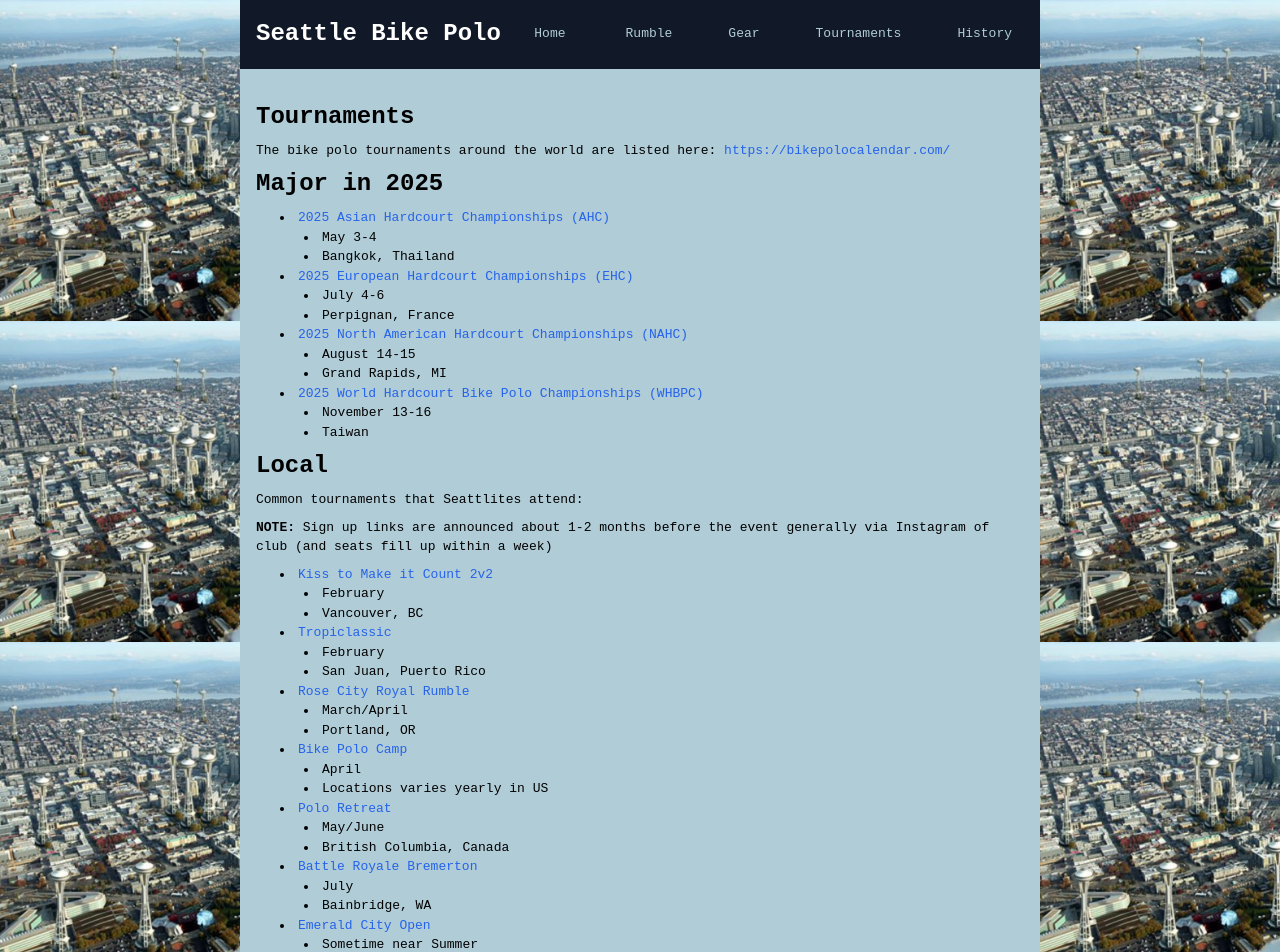
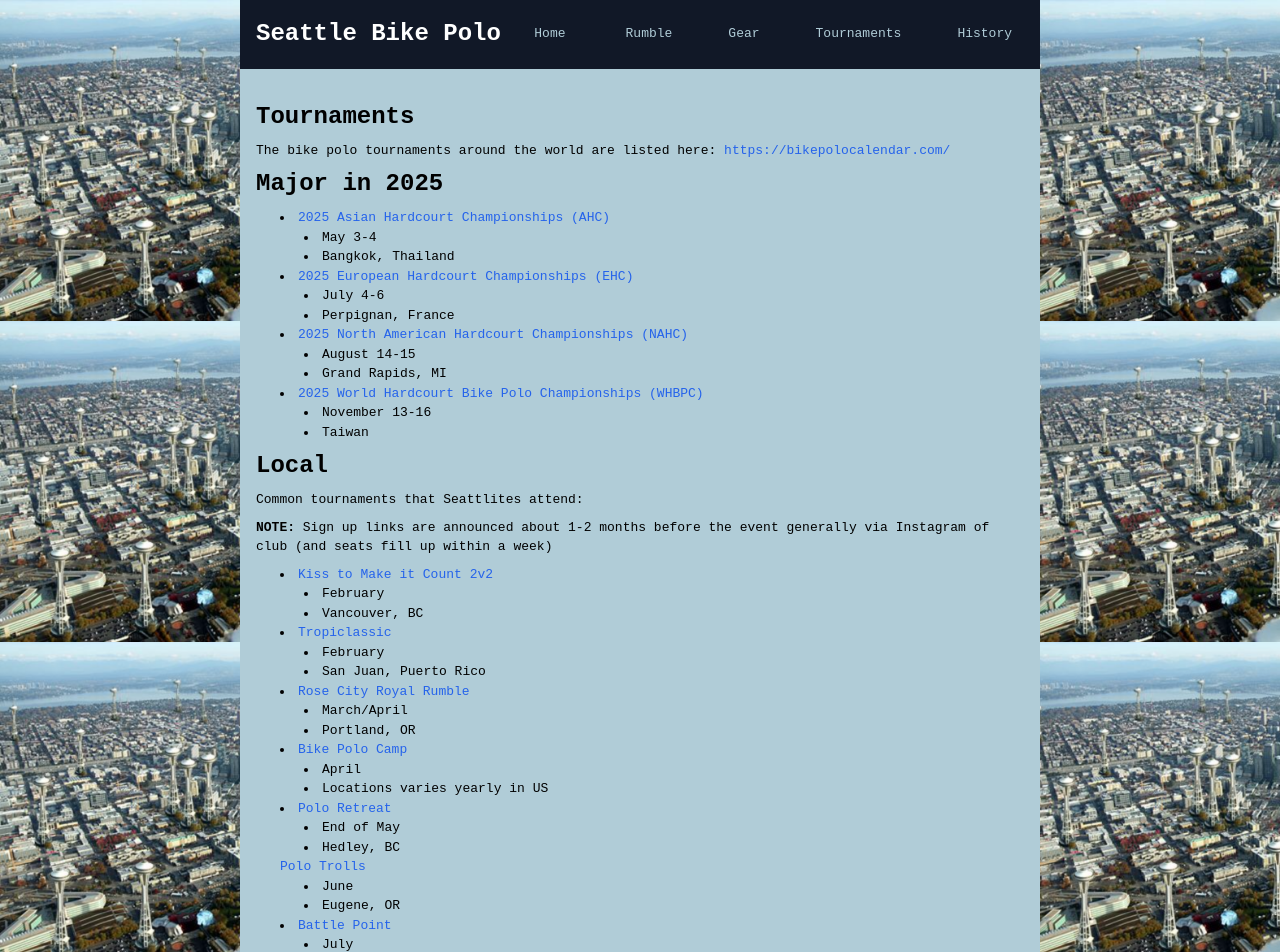
Before and after one commit to geluso/206bikepolo.com, a Next.js app: page /tournaments in a window 1280 px wide. Shown: the top 952 px of the page. Built offline with nearby package versions, Linux system fonts and the light colour scheme.

Commit message:
Add polo trolls and update battle point name in tourney

```diff
--- a/app/tournaments/page.tsx
+++ b/app/tournaments/page.tsx
@@ -93,12 +93,19 @@ export default function Page() {
       </a>{" "}
     </li>
     <ul className="ps-6 list-disc list-inside">
-      <li>May/June</li>
-      <li>British Columbia, Canada</li>
+      <li>End of May</li>
+      <li>Hedley, BC</li>
+    </ul>
+    <a href="https://bikepolocalendar.com/event/polo-trolls" target="_blank">
+      Polo Trolls
+    </a>{" "}
+    <ul className="ps-6 list-disc list-inside">
+      <li>June</li>
+      <li>Eugene, OR</li>
     </ul>
     <li>
       <a href="https://bikepolocalendar.com/event/battle-royale-bremerton" target="_blank">
-        Battle Royale Bremerton
+        Battle Point
       </a>{" "}
     </li>
     <ul className="ps-6 list-disc list-inside">
```
